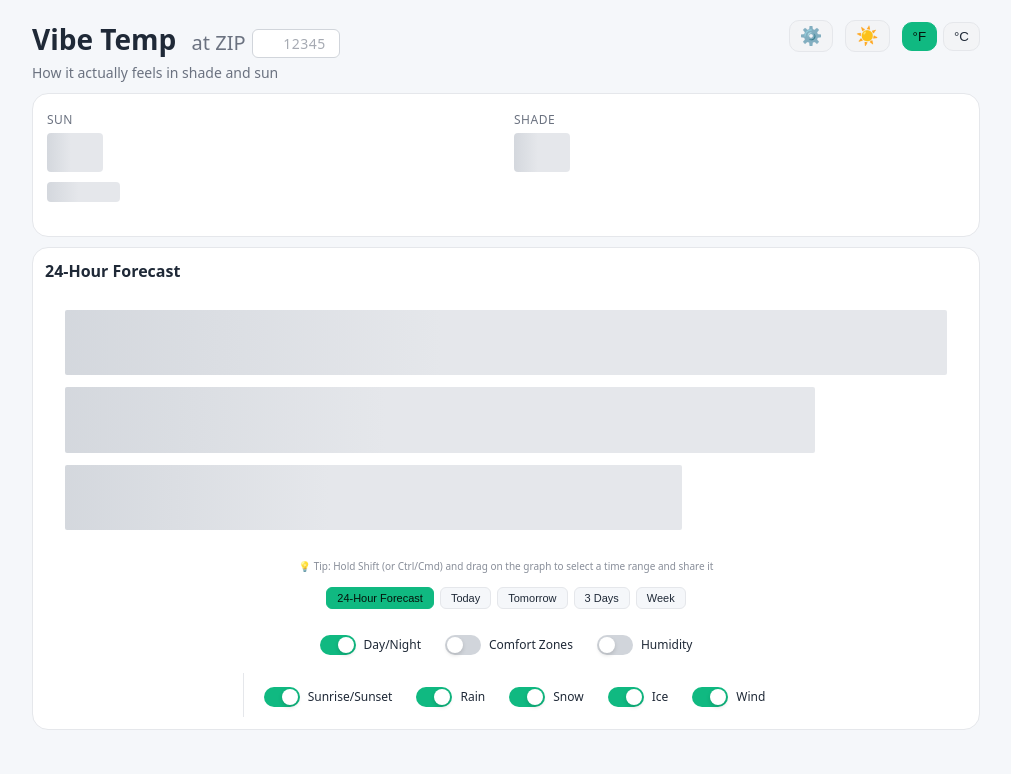
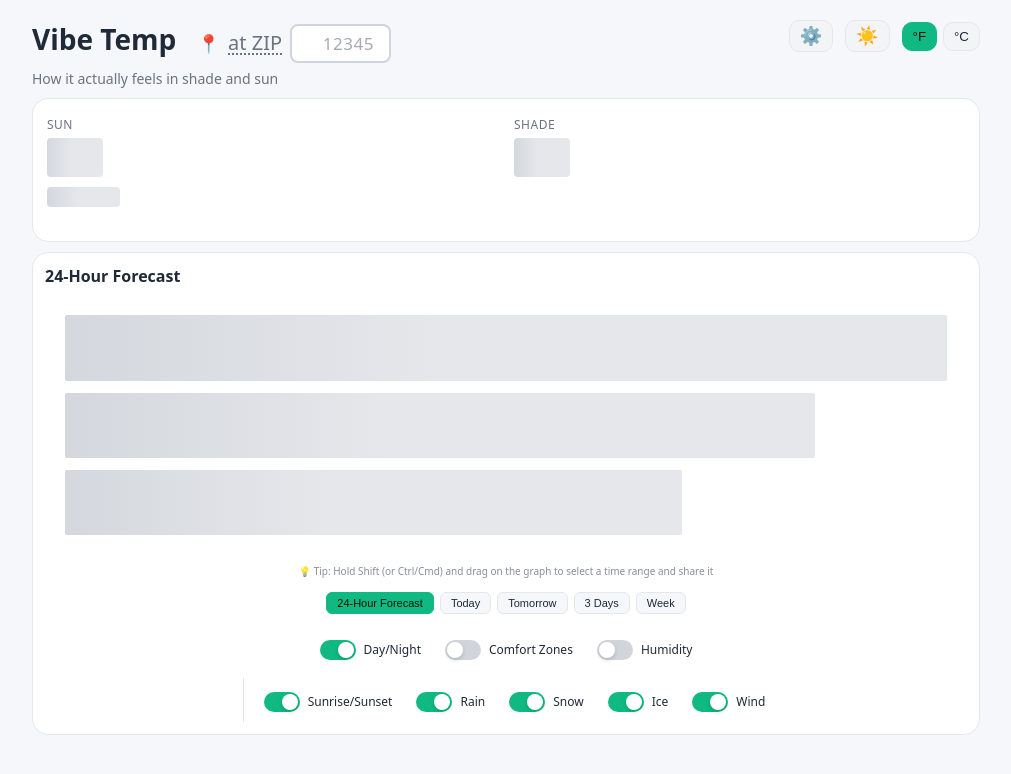
Before and after one commit to bryancasler/vibe-temp, a plain HTML site: page index.html in a window 1280 px wide. Shown: the whole page, without its empty margins (134-1145 px from the left). Drawn offline with Linux system fonts and the light colour scheme.

Commit message:
Enhance ZIP input UI and styling
Added a location icon and improved label styling for the ZIP input in index.html. Updated styles for .zip-inline-wrapper and .chart-location-input in styles.css to improve interactivity, visual feedback, and accessibility, including hover effects, font adjustments, and border enhancements.

```diff
--- a/index.html
+++ b/index.html
@@ -16,7 +16,8 @@
           <h1 class="headline">
             Vibe Temp
             <span class="zip-inline-wrapper">
-              at ZIP
+              <span class="zip-icon">📍</span>
+              <span class="zip-label-text">at ZIP</span>
               <div style="position: relative; display: inline-block;">
                 <input
                   type="text"
--- a/styles.css
+++ b/styles.css
@@ -54,11 +54,37 @@ body {
 .headline .zip-inline-wrapper {
   display: inline-flex;
   align-items: center;
-  gap: 6px;
-  margin-left: 8px;
+  gap: 8px;
+  margin-left: 10px;
   font-weight: 500;
+  font-size: 20px;
+  cursor: pointer;
+  transition: all 0.2s ease;
+  padding: 2px 4px;
+  border-radius: 4px;
+}
+.headline .zip-inline-wrapper:hover {
+  background: rgba(255, 255, 255, 0.05);
+}
+[data-theme="light"] .headline .zip-inline-wrapper:hover {
+  background: rgba(0, 0, 0, 0.03);
+}
+.headline .zip-icon {
+  font-size: 18px;
+  line-height: 1;
+  display: inline-flex;
+  align-items: center;
+}
+.headline .zip-label-text {
   color: var(--muted);
-  font-size: 20px;
+  text-decoration: underline;
+  text-decoration-style: dotted;
+  text-underline-offset: 3px;
+  transition: all 0.2s ease;
+}
+.headline .zip-inline-wrapper:hover .zip-label-text {
+  color: var(--accent);
+  text-decoration-style: solid;
 }
 .headline .sub {
   display: block;
@@ -323,29 +349,35 @@ body {
   white-space: nowrap;
 }
 .chart-location-input {
-  font-size: 14px;
+  font-size: 17px;
   font-family: system-ui, -apple-system, sans-serif;
   font-variant-numeric: tabular-nums;
   color: var(--text);
-  font-weight: 600;
+  font-weight: 700;
   background: var(--card);
-  border: 1.5px solid var(--border);
-  border-radius: 6px;
-  padding: 4px 10px 4px 28px; /* Left padding accounts for spinner space */
-  width: calc(5ch + 48px); /* 5 characters + left padding (28px) + right padding (10px) + extra space for letter-spacing */
+  border: 2px solid var(--border);
+  border-radius: 8px;
+  padding: 6px 12px 6px 28px; /* Left padding accounts for spinner space */
+  width: calc(5ch + 52px); /* 5 characters + left padding (28px) + right padding (12px) + extra space for letter-spacing */
   text-align: center;
   transition: all 0.2s ease;
   letter-spacing: 0.5px;
   position: relative;
   vertical-align: middle;
   box-sizing: border-box;
+  cursor: text;
+}
+.chart-location-input:hover {
+  border-color: var(--accent);
+  box-shadow: 0 0 0 2px rgba(110, 168, 254, 0.15);
+  background: var(--card);
 }
 .chart-location-input:focus {
   outline: none;
   border-color: var(--good);
   background: var(--card);
   color: var(--text);
-  box-shadow: 0 0 0 3px rgba(34, 197, 94, 0.1);
+  box-shadow: 0 0 0 3px rgba(34, 197, 94, 0.2);
 }
 .chart-location-input:disabled {
   opacity: 0.6;
@@ -361,10 +393,15 @@ body {
   background: #ffffff;
   border-color: #d1d5db;
 }
+[data-theme="light"] .chart-location-input:hover {
+  border-color: var(--accent);
+  box-shadow: 0 0 0 2px rgba(59, 130, 246, 0.15);
+  background: #ffffff;
+}
 [data-theme="light"] .chart-location-input:focus {
   background: #ffffff;
   border-color: var(--good);
-  box-shadow: 0 0 0 3px rgba(34, 197, 94, 0.15);
+  box-shadow: 0 0 0 3px rgba(34, 197, 94, 0.2);
 }
 [data-theme="light"] .chart-location-input:disabled {
   background: #f9fafb;
```
